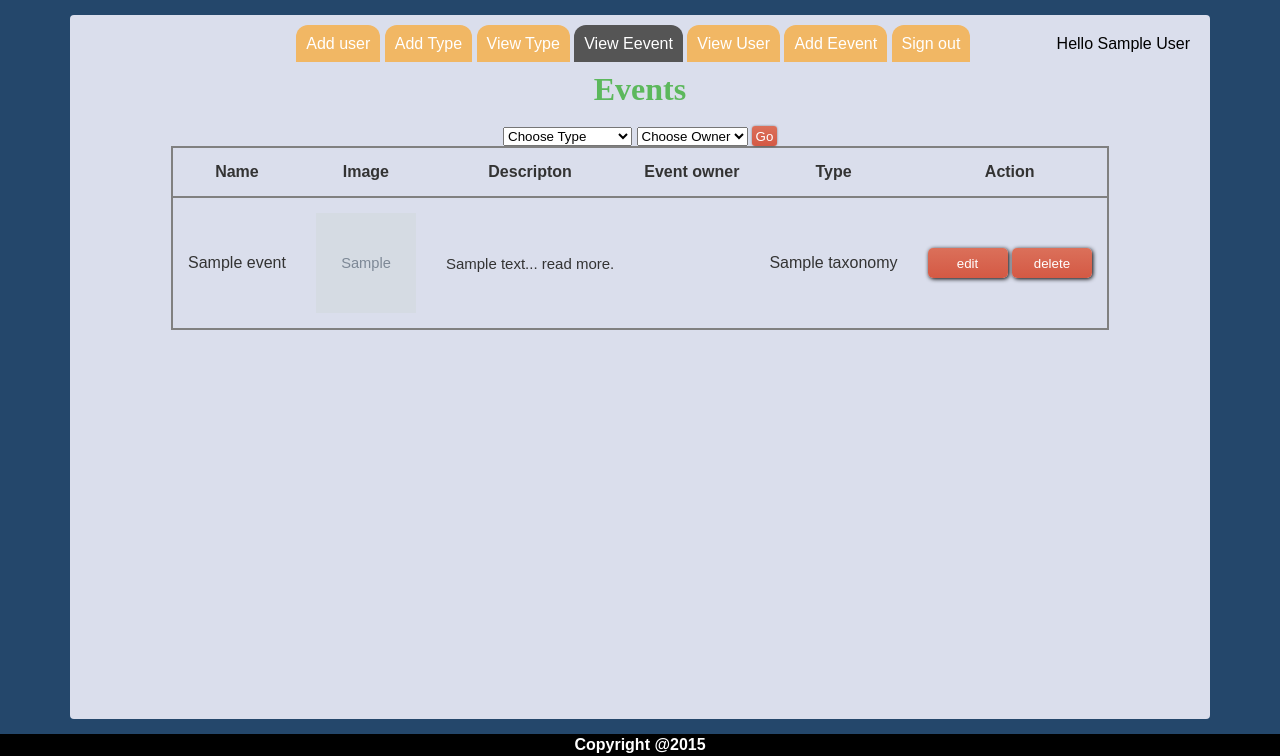
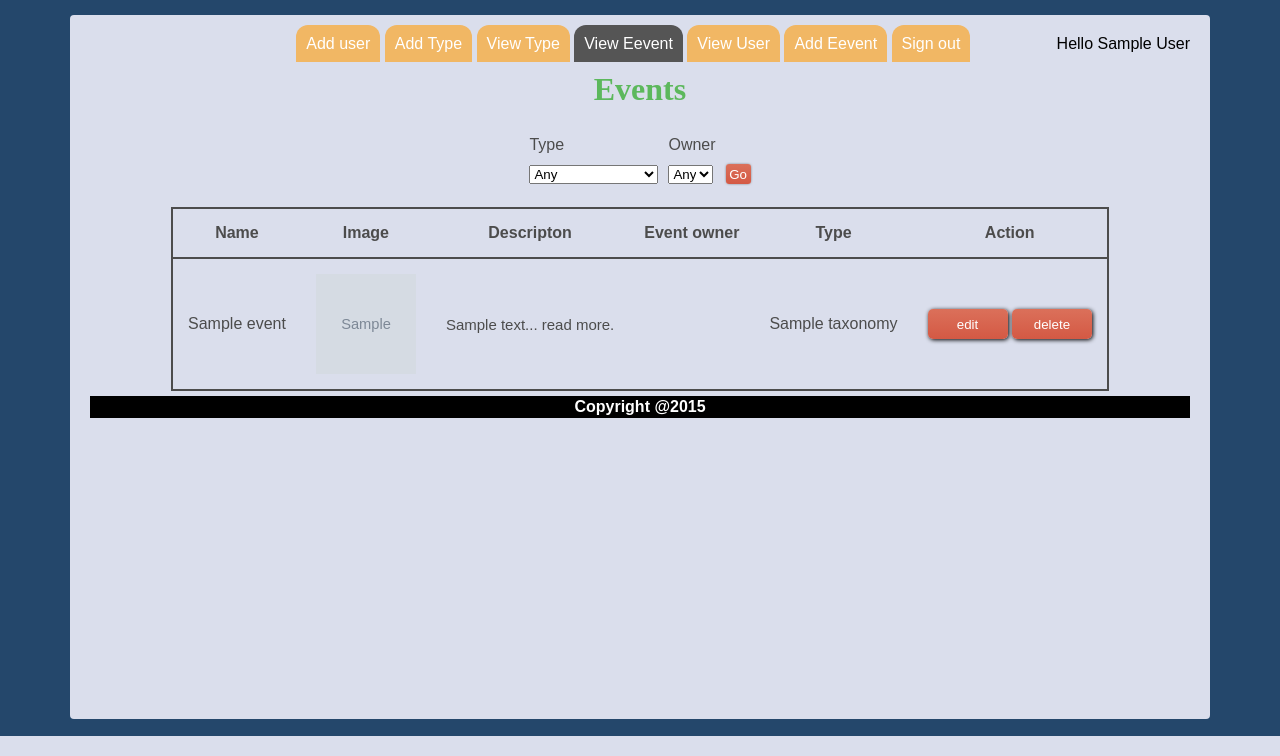
Before and after one commit to sagarchoudhary/Refs9864, a PHP site: page /viewEventAdmin.php in a window 1280 px wide. Shown: the part 64-820 px from the top of the page. Run offline with PHP 8.4, Linux system fonts and the light colour scheme; the visitor is signed in with stand-in values (Sample User, id 1); tables that the repository leaves empty or names only in its code hold one stand-in row (values such as "Sample post"); grey boxes marked "Sample" are stand-in pictures; data that the repository does not hold is empty.

Commit message:
Refs 9864 changes in query for viewing event and filter

```diff
--- a/css/event.css
+++ b/css/event.css
@@ -56,14 +56,14 @@
 	border: none;
 }
 table{
-	border: 2px solid grey;
+	border: 2px solid #4C4C4C;
 }
 table,th,td{
 	border-collapse: collapse;
 	margin: 0 auto 0 auto;
-	border-bottom: 2px solid grey;
+	border-bottom: 2px solid #4C4C4C;
 	padding: 15px;
-	color:#333333;
+	color:#4C4C4C;
 
 }
 th{
@@ -129,3 +129,10 @@
 	width:25px;
 	height: 20px;
 }
+
+#filter {
+	border: none;
+	margin: 0 auto 0 auto;
+	border-bottom: none;
+	padding: 5px;
+}
--- a/filterEvent.php
+++ b/filterEvent.php
@@ -29,7 +29,7 @@
         $sql = 'select event.eid,event.ename,event.uid as creater ,event.eimg,substring(event.edescription,1,60) as edescription,taxonomy.name,user.name as owner from event join taxonomy join user on event.tid=taxonomy.tid and event.owner=user.uid where owner="'.$uid_filter.'"';
       }
       else{
-        $sql = 'select event.eid,event.ename,event.uid as creater ,event.eimg,substring(event.edescription,1,60) as edescription,taxonomy.name,user.name as owner from event join taxonomy join user on event.tid=taxonomy.tid and event.owner=user.uid ';
+        $sql = 'select event.eid,event.ename,event.uid as creater ,event.eimg,substring(event.edescription,1,60) as edescription,taxonomy.name,user.name as owner from event left join taxonomy on event.tid=taxonomy.tid left join user on event.owner=user.uid ';
       }
   }
   else{
@@ -61,8 +61,8 @@
       <th>owner</th>
       <th>Taxonomy</th>
       <th>Action</th>
-
-
+      <th></th>
+      <th></th>
     </tr>
    <?php
     foreach ($all_results as $key => $value) { ?>
--- a/viewEventAdmin.php
+++ b/viewEventAdmin.php
@@ -37,10 +37,15 @@
   ?>
   <br><h1>Events</h1><br>
   <div id='filter'>
+  <table id='filter'>
   <form action="filterEvent.php" method="POST">
-
+      <tr>
+      <td id="filter">Type</td>
+      <td id="filter">Owner</td>
+      </tr>
+      <tr>
+      <td id="filter">
       <select name="tid">
-        <option value="" disabled selected>Choose Type</option>
         <option value="any">Any</option>
         <?php
         foreach ($all_results_tax as $key => $value) {
@@ -48,18 +53,22 @@
         <option value="<?php echo($all_results_tax[$key]['tid']); ?>"><?php echo($all_results_tax[$key]['name']); ?></option>
         <?php  } ?>
       </select>
-
+      </td>
+      <td id="filter">
       <select name="owner">
-      <option value="" disabled selected>Choose Owner</option>
       <option value="any">Any</option>
         <?php
         foreach ($all_results_user as $key => $value) { ?>
         <option value="<?php echo($all_results_user[$key]['uid']); ?>"><?php echo($all_results_user[$key]['name']); ?></option>
         <?php  } ?>
       </select>
-      <input name="add" type="submit" id='submit' value="Go"/>
+      </td>
+
+
+      <td id="filter"><input name="add" type="submit" id='submit' value="Go"/></td>  </tr>
   </form></div>
-
+    </table>
+    <br >
     <table style="clear:both;">
       <tr>
         <th>Name</th>
@@ -75,21 +84,21 @@
         ?>
       <tr>
 
-       <td> <a href="viewEventDes.php?eid=<?php echo($all_results[$key]['eid']); ?>&uid=<?php echo($uid); ?>&img=<?php echo($all_results[$key]['eimg']); ?>"><?php echo($all_results[$key]['ename']); ?></a></td> <!-- event name -->
+       <td> <a href="viewEventDes.php?eid=<?php echo($all_results[$key]['eid']); ?>&uid=<?php echo($all_results[$key]['creater']); ?>&img=<?php echo($all_results[$key]['eimg']); ?>"><?php echo($all_results[$key]['ename']); ?></a></td> <!-- event name -->
        <td><img src="uploads/<?php echo($all_results[$key]['eimg']); ?>" style="width:100px;height:100px" /></td><!-- image name -->
 
-       <td id="description"><?php echo($all_results[$key]['edescription']); ?>.. <a href="viewEventDes.php?eid=<?php echo($all_results[$key]['eid']); ?>&uid=<?php echo($uid); ?>&img=<?php echo($all_results[$key]['eimg']); ?>">read more.</a></td> <!-- description with link to fulll view -->
+       <td id="description"><?php echo($all_results[$key]['edescription']); ?>.. <a href="viewEventDes.php?eid=<?php echo($all_results[$key]['eid']); ?>&uid=<?php echo($all_results[$key]['creater']); ?>&img=<?php echo($all_results[$key]['eimg']); ?>">read more.</a></td> <!-- description with link to fulll view -->
 
        <td><?php echo $all_results[$key]['owner'] ; ?></td> <!-- owner of event -->
        <td><?php echo $all_results[$key]['name'] ; ?></td> <!-- taxonomy name -->
           <?php  if ($role_session =='admin') { ?>   <!-- if role =admin he can edit and delete all events -->
-        <td id="tableNoColor"><a href="editEvent.php?eid=<?php echo($all_results[$key]['eid']); ?>&uid=<?php echo($uid); ?>"><button>edit</button></a> <!-- EDIT -->
-       <a href="deleteEvent.php?eid=<?php echo($all_results[$key]['eid']); ?>&uid=<?php echo($uid); ?>&img=<?php echo($all_results[$key]['eimg']); ?>"><button>delete</button></a></td> <!-- delete -->
+        <td id="tableNoColor"><a href="editEvent.php?eid=<?php echo($all_results[$key]['eid']); ?>&uid=<?php echo($all_results[$key]['creater']); ?>"><button>edit</button></a> <!-- EDIT -->
+       <a href="deleteEvent.php?eid=<?php echo($all_results[$key]['eid']); ?>&uid=<?php echo($all_results[$key]['creater']); ?>&img=<?php echo($all_results[$key]['eimg']); ?>"><button>delete</button></a></td> <!-- delete -->
         <?php  }
         elseif ($role_session=='content'&& $uid==$all_results[$key]['creater'] ) {
           // if role is content than he can edit or delete only those event whose session uid means (current user) equals to uid of user who created evnt
           ?>
-        <td id="tableNoColor"><a href="editEvent.php?eid=<?php echo($all_results[$key]['eid']); ?>&uid=<?php echo($uid); ?>"><button>edit</button></a><a href="deleteEvent.php?eid=<?php echo($all_results[$key]['eid']); ?>&uid=<?php echo($uid); ?>&img=<?php echo($all_results[$key]['eimg']); ?>"><button>delete</button></a></td>
+        <td id="tableNoColor"><a href="editEvent.php?eid=<?php echo($all_results[$key]['eid']); ?>&uid=<?php echo($all_results[$key]['creater']);; ?>"><button>edit</button></a><a href="deleteEvent.php?eid=<?php echo($all_results[$key]['eid']); ?>&uid=<?php echo($all_results[$key]['creater']); ?>&img=<?php echo($all_results[$key]['eimg']); ?>"><button>delete</button></a></td>
         <?php }
         ?>
 
```
Also changed, not shown: uploads/Business-plan-presentation-2015-03-27-14-50.jpg (added), uploads/incubator_strategies-2015-03-27-14-19.jpg (added).
